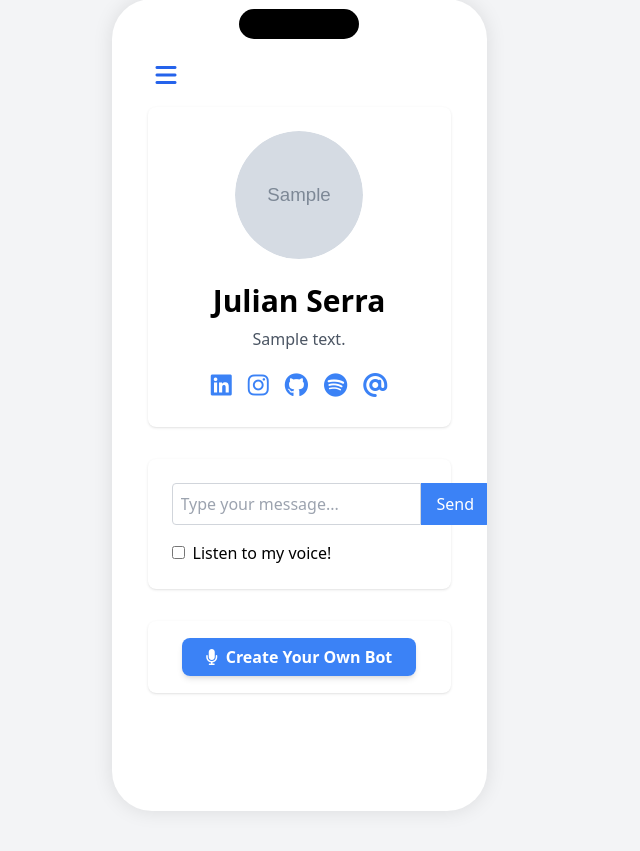
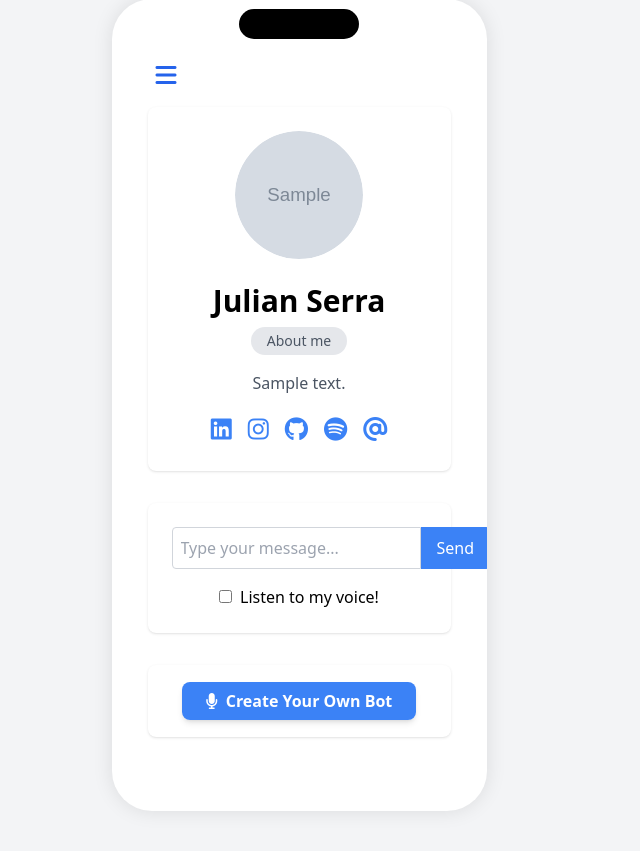
Before and after one commit to julyanserra/julianserra, a Flask app: template templates/index.html in a window 1280 px wide. Shown: the part 21-872 px from the top of the page, without its empty margins (341-981 px from the left). Run offline with Flask 2, Linux system fonts and the light colour scheme; the template is opened without the code that fills it: most values are stand-ins (such as "Sample title", 1, 10 or a date in 2020); grey boxes marked "Sample" are stand-in pictures; data that the repository does not hold is empty; some libraries are stand-ins or nearby versions.

Commit message:
add about me pill

```diff
--- a/templates/index.html
+++ b/templates/index.html
@@ -3,25 +3,29 @@
             <!-- UP TO HERE FOR DEFAULT HEADER -->
             <br>
             <main id="content" class="bg-white rounded-lg shadow p-6 mb-8">
-                    <div class="profile-img-container">
+                <div class="profile-img-container">
                     <a href='/about'>
-                    <img id="profile-picture" src="{{profile_photo}}"
-                    alt="Julian Serra"
-                    class="profile-img rounded-full mx-auto mb-4"></a>
+                        <img id="profile-picture" src="{{profile_photo}}"
+                            alt="Julian Serra"
+                            class="profile-img rounded-full mx-auto mb-4">
+                    </a>
                 </div>
-                </a>
                 <br>
-                <h1 class="text-3xl font-bold mb-2">Julian Serra</h1>
+                <div class="text-center mb-4">
+                    <h1 class="text-3xl font-bold mb-2">Julian Serra</h1>
+                    <a href="/about" class="inline-block px-4 py-1 text-sm text-gray-600 bg-gray-200 rounded-full hover:bg-gray-300 transition-colors duration-200">
+                        About me
+                    </a>
+                </div>
                 <p class="text-gray-600 mb-4">{{bio}}</p>
                 <div class="flex justify-center space-x-4 social-icons">
                     <a href="{{links['linkedin']}}" class="text-blue-500 hover:text-blue-700"><i class="fab fa-linkedin"></i></a>
                     <a href="{{links['instagram']}}" class="text-blue-500 hover:text-blue-700"><i class="fab fa-instagram"></i></a>
                     <a href="{{links['github']}}" class="text-blue-500 hover:text-blue-700"><i class="fab fa-github"></i></a>
                     <a href="{{links['song']}}" class="text-blue-500 hover:text-blue-700"><i class="fab fa-spotify"></i></a>
-                    <a href="{{links['email']}}" class="text-blue-500 hover:text-blue-700"><i class="fab fa-at"></i></a>
-                    <!-- <a href="{{links['stripe']}}" class="text-blue-500 hover:text-blue-700"><i class="fab fa-dollar"></i></a> -->
+                    <a href="{{links['email']}}" class="text-blue-500 hover:text-blue-700"><i class="fas fa-at"></i></a>
+                    <!-- <a href="{{links['stripe']}}" class="text-blue-500 hover:text-blue-700"><i class="fas fa-dollar-sign"></i></a> -->
                 </div>
-            </div>
             </main>
 
             <!-- <main id="content" class="bg-white rounded-lg shadow p-6 mb-8">
```
